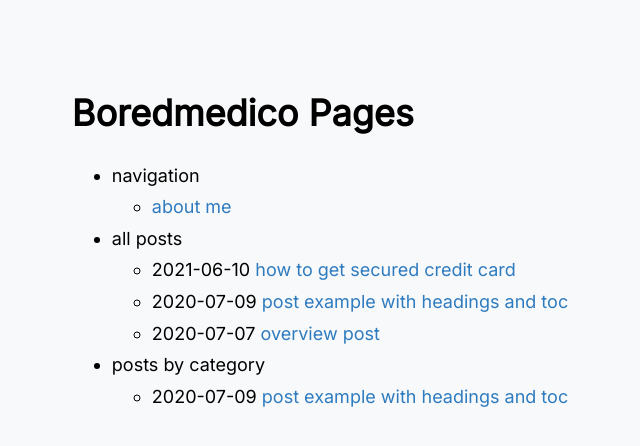
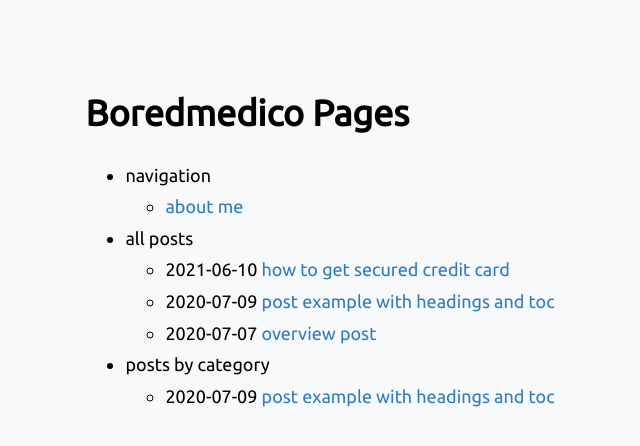
Before and after one commit to yashuperia/boredmedico, a Jekyll site: the page built from index.md, in a window 1280 px wide. Shown: the top 446 px of the page, without its empty margins (320-960 px from the left). Built offline with Jekyll 4.4.1, drawn with Linux system fonts in a browser that asks for light colours.

Commit message:
Update no-style-please.scss

```diff
--- a/_sass/no-style-please.scss
+++ b/_sass/no-style-please.scss
@@ -38,7 +38,7 @@ a:hover {
 
 body {
   color: black;
-  font-family: 'Inter', monospace;
+  font-family: 'Ubuntu', monospace;
   font-size: 18px;
   line-height: 1.4;
   margin: 0;
```
